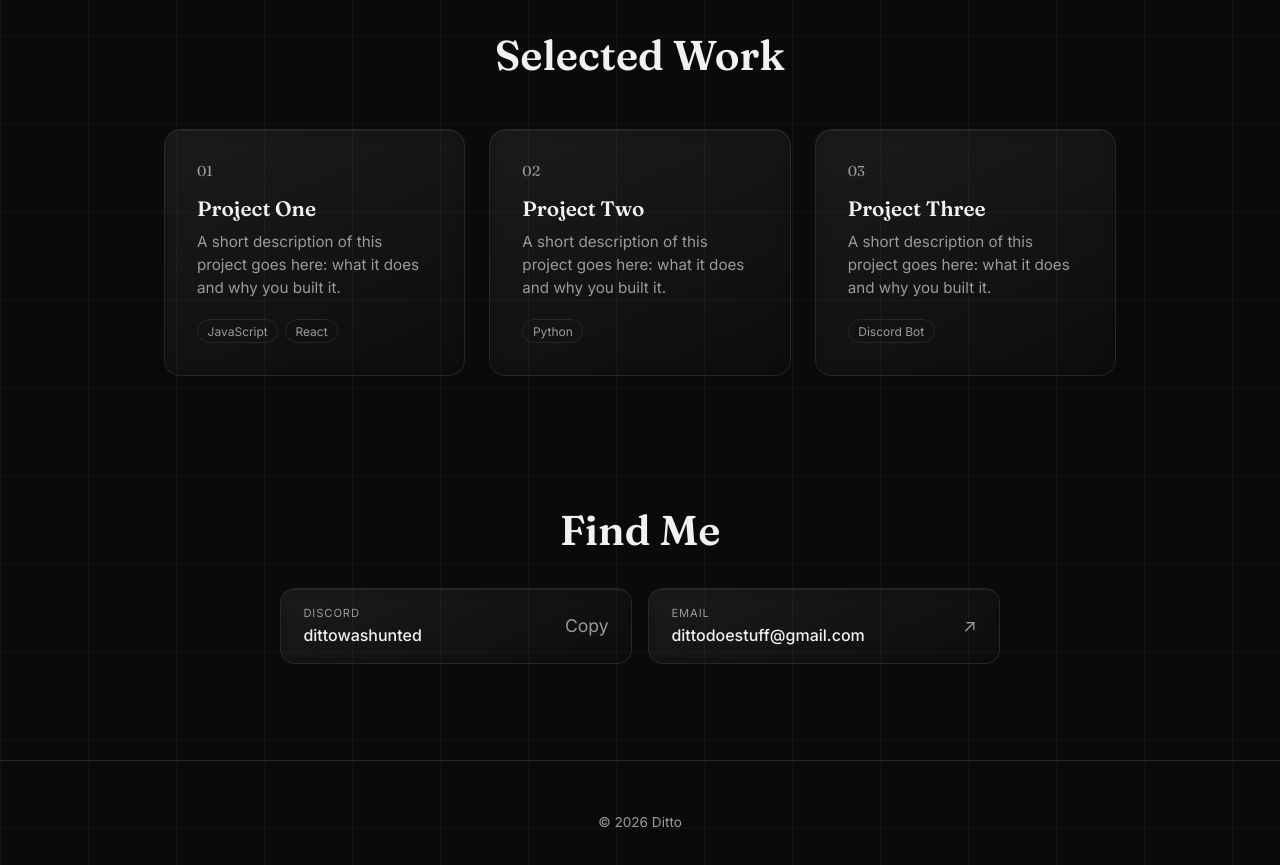
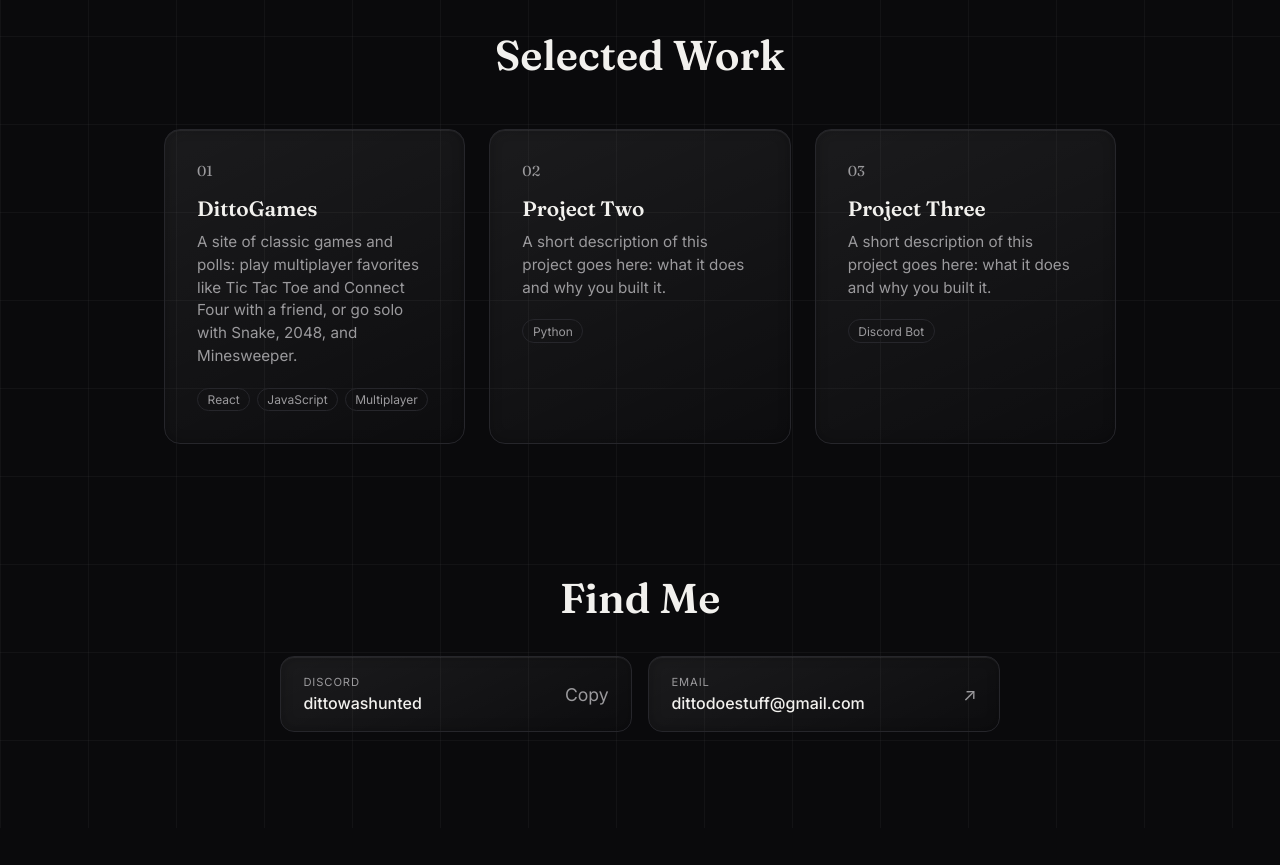
Before and after one commit to dittowashunted/portfolio, a React (Vite) app: page / in a window 1280 px wide. Shown: the part 3220-4085 px from the top of the page. After the commit the page ends 4048 px from the top, so only its background shows below. Built offline with nearby package versions, Linux system fonts and the light colour scheme.

Commit message:
Add DittoGames as first project, remove footer
DittoGames (ditto-games.netlify.app) is a games and polls site with
multiplayer classics (Tic Tac Toe, Connect Four, Rock Paper Scissors,
Dots and Boxes) and solo games (Snake, 2048, Memory Match, Breakout,
Minesweeper).

```diff
--- a/src/App.css
+++ b/src/App.css
@@ -981,11 +981,3 @@ main h2 {
   color: var(--text-dim);
   font-size: 1.1rem;
 }
-
-footer {
-  text-align: center;
-  padding: 2.5rem 1.5rem;
-  color: var(--text-dim);
-  font-size: 0.85rem;
-  border-top: 1px solid var(--border);
-}
--- a/src/App.jsx
+++ b/src/App.jsx
@@ -531,9 +531,6 @@ function App() {
         </Reveal>
       </main>
 
-      <footer>
-        <p>&copy; {new Date().getFullYear()} {profile.name}</p>
-      </footer>
     </>
   )
 }
--- a/src/data.js
+++ b/src/data.js
@@ -118,10 +118,10 @@ export const contacts = [
 
 export const projects = [
   {
-    title: "Project One",
-    description: "A short description of this project goes here: what it does and why you built it.",
-    tags: ["JavaScript", "React"],
-    link: "https://github.com/dittowashunted",
+    title: "DittoGames",
+    description: "A site of classic games and polls: play multiplayer favorites like Tic Tac Toe and Connect Four with a friend, or go solo with Snake, 2048, and Minesweeper.",
+    tags: ["React", "JavaScript", "Multiplayer"],
+    link: "https://ditto-games.netlify.app",
   },
   {
     title: "Project Two",
```
